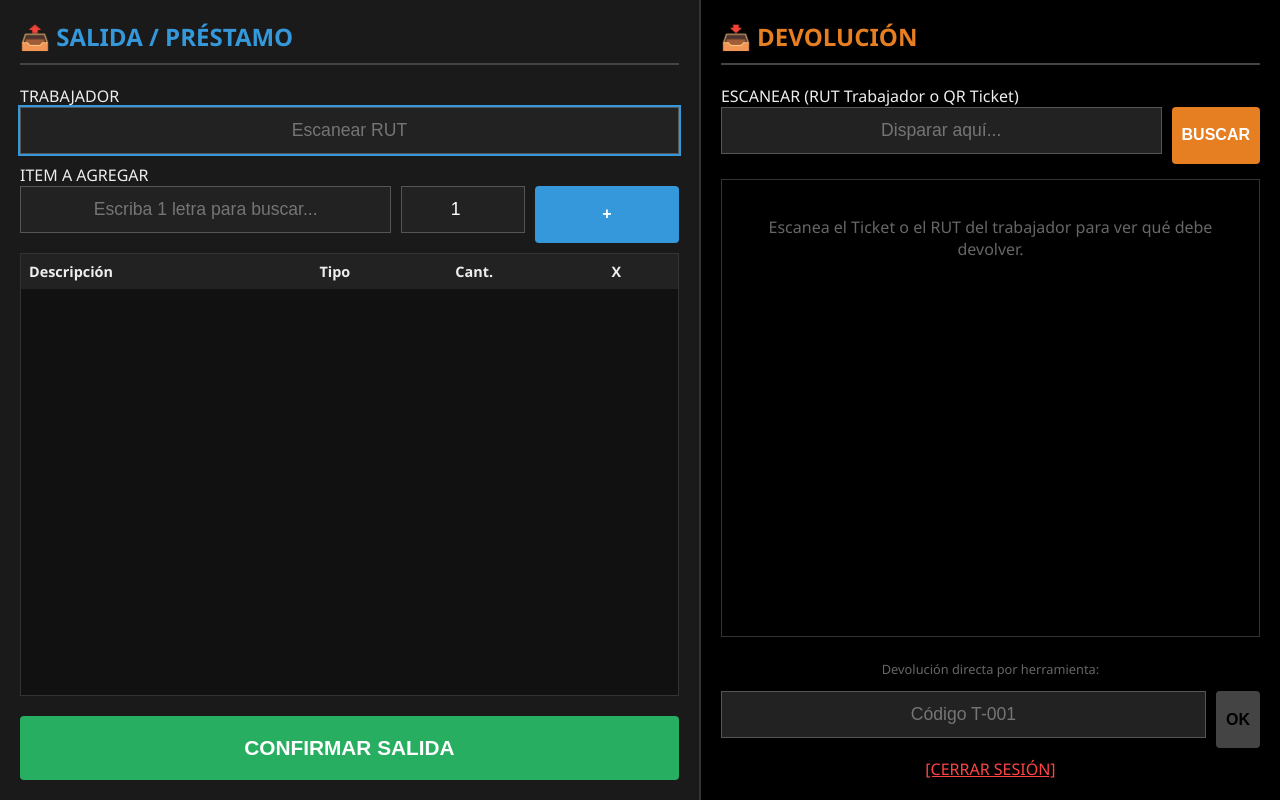
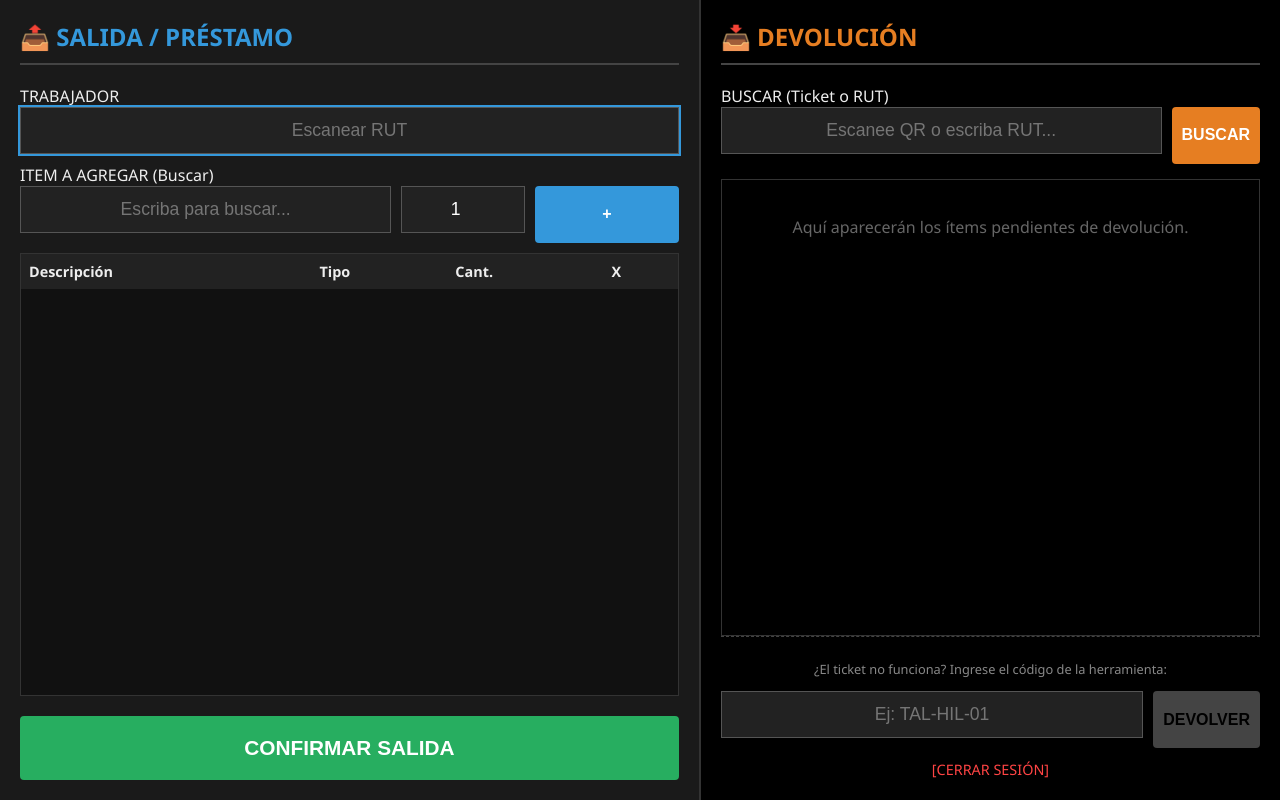
Before and after one commit to alexispferrada-wq/iron-trace-web, a Flask app: page /operador in a window 1280 px wide. Run offline with Flask 3, Linux system fonts and the light colour scheme; lists and menus that the app fills with data are empty; some libraries are stand-ins or nearby versions.

Commit message:
Update layout and labels in operador.html

```diff
--- a/templates/operador.html
+++ b/templates/operador.html
@@ -36,7 +36,7 @@
         .pending-item:hover { background: #111; }
         .btn-return-one { background: #e67e22; color: white; width: auto; padding: 5px 15px; font-size: 0.9em; }
 
-        .suggestions { background: #333; position: absolute; width: 40%; max-height: 200px; overflow-y: auto; display: none; border: 1px solid #555; z-index: 100; }
+        .suggestions { background: #333; position: absolute; width: 60%; max-height: 200px; overflow-y: auto; display: none; border: 1px solid #555; z-index: 100; }
         .sugg-item { padding: 10px; cursor: pointer; border-bottom: 1px solid #444; }
         .sugg-item:hover { background: #444; }
 
@@ -44,20 +44,21 @@
         .badge-tool { background: #3498db; color: white; }
         .badge-insumo { background: #f1c40f; color: black; }
 
-        .flash { background: #2ecc71; color: black; padding: 10px; margin-bottom: 10px; text-align: center; }
+        .flash { background: #2ecc71; color: black; padding: 10px; margin-bottom: 10px; text-align: center; border-radius: 4px; }
     </style>
 </head>
 <body>
 
     <div class="col-salida">
         <h2 style="color:#3498db;">📤 SALIDA / PRÉSTAMO</h2>
+
         <label>TRABAJADOR</label>
         <input type="text" id="worker_id_out" placeholder="Escanear RUT" autofocus>
 
-        <label>ITEM A AGREGAR</label>
+        <label>ITEM A AGREGAR (Buscar)</label>
         <div class="form-row">
-            <div style="flex: 3;">
-                <input type="text" id="tool_search" placeholder="Escriba 1 letra para buscar..." onkeyup="buscar(this.value)">
+            <div style="flex: 3; position: relative;">
+                <input type="text" id="tool_search" placeholder="Escriba para buscar..." onkeyup="buscar(this.value)" autocomplete="off">
                 <div id="sugg" class="suggestions"></div>
             </div>
             <div style="flex: 1;">
@@ -82,132 +83,189 @@
             {% if messages %}<div class="flash">{{ messages[0] }}</div>{% endif %}
         {% endwith %}
 
-        <label>ESCANEAR (RUT Trabajador o QR Ticket)</label>
+        <label>BUSCAR (Ticket o RUT)</label>
         <div class="search-return-box">
-            <input type="text" id="scan_input" placeholder="Disparar aquí..." onchange="buscarPendientes()">
+            <input type="text" id="scan_input" placeholder="Escanee QR o escriba RUT..." onchange="buscarPendientes()">
             <button class="btn-search-ret" onclick="buscarPendientes()">BUSCAR</button>
         </div>
 
+        <div id="loading_msg" style="display:none; color:yellow; text-align:center;">Buscando...</div>
+
         <div class="pending-list" id="pending_container">
             <p style="text-align:center; color:#666; padding:20px;">
-                Escanea el Ticket o el RUT del trabajador para ver qué debe devolver.
+                Aquí aparecerán los ítems pendientes de devolución.
             </p>
         </div>
 
-        <div style="margin-top:auto; padding-top:10px;">
-            <p style="font-size:0.8em; color:#666; text-align:center;">
-                Devolución directa por herramienta:
+        <div style="margin-top:auto; padding-top:10px; border-top:1px dashed #444;">
+            <p style="font-size:0.8em; color:#888; text-align:center;">
+                ¿El ticket no funciona? Ingrese el código de la herramienta:
             </p>
             <form action="/procesar_devolucion" method="POST" style="display:flex; gap:10px;">
-                <input type="text" name="tool_id" placeholder="Código T-001">
-                <button type="submit" style="background:#444; width:auto;">OK</button>
+                <input type="text" name="tool_id" placeholder="Ej: TAL-HIL-01" required>
+                <button type="submit" style="background:#444; width:auto;">DEVOLVER</button>
             </form>
         </div>
 
         <div style="text-align:center; margin-top:10px;">
-            <a href="/logout" style="color:#ff4444;">[CERRAR SESIÓN]</a>
+            <a href="/logout" style="color:#ff4444; text-decoration:none; font-size:0.9em;">[CERRAR SESIÓN]</a>
         </div>
     </div>
 
     <script>
-        // --- LOGICA SALIDA ---
+        // --- LÓGICA SALIDA (IZQUIERDA) ---
         let carrito = [];
         let currentItem = null;
 
         function buscar(q) {
-            // CORRECCIÓN: BUSCAR DESDE 1 LETRA
+            // BUSQUEDA INMEDIATA (Desde 1 letra)
             if(q.length < 1){ document.getElementById('sugg').style.display='none'; return; }
 
-            fetch('/api/buscar_herramientas?q='+q).then(r=>r.json()).then(data=>{
-                let box = document.getElementById('sugg'); box.innerHTML='';
-                if(data.length>0){
+            fetch('/api/buscar_herramientas?q='+q)
+            .then(r=>r.json())
+            .then(data=>{
+                let box = document.getElementById('sugg');
+                box.innerHTML='';
+                if(data.length > 0){
                     box.style.display='block';
                     data.forEach(i=>{
-                        let d = document.createElement('div'); d.className='sugg-item';
-                        d.innerHTML=`<b>${i.nombre}</b> <small>(${i.tipo})</small>`;
+                        let d = document.createElement('div');
+                        d.className='sugg-item';
+                        // Muestra stock disponible en verde o rojo
+                        let stockColor = i.stock > 0 ? '#2ecc71' : '#e74c3c';
+                        d.innerHTML=`
+                            <div style="font-weight:bold;">${i.nombre}</div>
+                            <div style="font-size:0.8em; color:#ccc;">
+                                ID: ${i.id} | <span style="color:${stockColor}">Stock: ${i.stock}</span>
+                            </div>`;
+
                         d.onclick=()=>{
-                            currentItem=i; document.getElementById('tool_search').value=i.nombre;
-                            box.style.display='none'; if(i.tipo==='INSUMO') document.getElementById('tool_qty').focus();
-                        }; box.appendChild(d);
+                            currentItem=i;
+                            document.getElementById('tool_search').value=i.nombre;
+                            box.style.display='none';
+                            // Si es insumo, enfocar cantidad para pedir varios
+                            if(i.tipo==='INSUMO') document.getElementById('tool_qty').select();
+                            else document.getElementById('tool_qty').focus();
+                        };
+                        box.appendChild(d);
                     });
-                } else box.style.display='none';
+                } else {
+                    box.style.display='none';
+                }
             });
         }
 
         function agregar() {
-            if(!currentItem) return alert("Seleccione ítem");
+            if(!currentItem) return alert("Seleccione un ítem del listado.");
             let qty = parseInt(document.getElementById('tool_qty').value);
-            if(qty > currentItem.stock) return alert("Sin stock suficiente");
+            if(qty > currentItem.stock) return alert("❌ Stock insuficiente. Quedan: " + currentItem.stock);
+
             carrito.push({...currentItem, cantidad: qty});
             renderCart();
-            currentItem=null; document.getElementById('tool_search').value=''; document.getElementById('tool_qty').value='1';
+
+            // Reset para seguir pistoleando rápido
+            currentItem=null;
+            document.getElementById('tool_search').value='';
+            document.getElementById('tool_qty').value='1';
             document.getElementById('tool_search').focus();
         }
 
         function renderCart() {
-            let html=''; carrito.forEach((it,idx)=>{
+            let html='';
+            carrito.forEach((it,idx)=>{
                 let cls = it.tipo==='HERRAMIENTA'?'badge-tool':'badge-insumo';
-                html+=`<tr><td>${it.nombre}</td><td><span class="badge ${cls}">${it.tipo[0]}</span></td><td>${it.cantidad}</td><td><b style="color:red;cursor:pointer" onclick="del(${idx})">x</b></td></tr>`;
-            }); document.getElementById('cart_body').innerHTML=html;
+                html+=`<tr>
+                    <td>${it.nombre}</td>
+                    <td><span class="badge ${cls}">${it.tipo[0]}</span></td>
+                    <td style="text-align:center;">${it.cantidad}</td>
+                    <td><b style="color:#e74c3c; cursor:pointer;" onclick="del(${idx})">✖</b></td>
+                </tr>`;
+            });
+            document.getElementById('cart_body').innerHTML=html;
         }
         function del(i){ carrito.splice(i,1); renderCart(); }
 
         function finalizar() {
-            let w = document.getElementById('worker_id_out').value;
-            if(!w || carrito.length===0) return alert("Faltan datos");
+            let w = document.getElementById('worker_id_out').value.trim();
+            if(!w) return alert("⚠️ Falta escanear el Trabajador");
+            if(carrito.length===0) return alert("⚠️ El carro está vacío");
+
             fetch('/procesar_salida_masiva', {
                 method:'POST', headers:{'Content-Type':'application/json'},
                 body: JSON.stringify({worker_id: w, items: carrito})
             }).then(r=>r.json()).then(d=>{
                 if(d.status==='ok'){
+                    // Abrir ticket e limpiar
                     window.open('/ticket/'+d.ticket_id, '_blank', 'width=400,height=600');
-                    carrito=[]; renderCart(); document.getElementById('worker_id_out').value='';
-                } else alert(d.msg);
+                    carrito=[]; renderCart();
+                    document.getElementById('worker_id_out').value='';
+                    document.getElementById('worker_id_out').focus();
+                } else {
+                    alert("ERROR: " + d.msg);
+                }
             });
         }
 
-        // --- LOGICA DEVOLUCION (RUT o QR TICKET) ---
+        // --- LÓGICA DEVOLUCIÓN INTELIGENTE (DERECHA) ---
         function buscarPendientes() {
-            let input = document.getElementById('scan_input').value.trim();
+            let input = document.getElementById('scan_input').value.trim().toUpperCase();
             if(!input) return;
 
-            let apiUrl = '';
-            if(input.startsWith("TICKET:")) {
-                let ticketId = input.split(":")[1];
-                apiUrl = '/api/prestamos_ticket?ticket_id=' + ticketId;
+            let div = document.getElementById('pending_container');
+            div.innerHTML = '<p style="text-align:center; color:yellow;">🔍 Buscando...</p>';
+
+            // ESTRATEGIA: Intentar buscar como TICKET primero. Si falla, buscar como RUT.
+            // Limpiamos prefijo si viene del scanner
+            let limpio = input.replace('TICKET:', '').trim();
+
+            // 1. Intento por TICKET
+            fetch('/api/prestamos_ticket?ticket_id=' + limpio)
+            .then(r => r.json())
+            .then(dataTicket => {
+                if(dataTicket.length > 0) {
+                    renderPendientes(dataTicket, "Ticket #" + limpio);
                 } else {
-                apiUrl = '/api/prestamos_trabajador?worker_id=' + input;
+                    // 2. Si no hay ticket, intentamos por TRABAJADOR
+                    fetch('/api/prestamos_trabajador?worker_id=' + limpio)
+                    .then(r2 => r2.json())
+                    .then(dataWorker => {
+                        if(dataWorker.length > 0) {
+                            renderPendientes(dataWorker, "Trabajador " + limpio);
+                        } else {
+                            div.innerHTML = `<div style="text-align:center; padding:20px;">
+                                <h3 style="color:#e74c3c;">⛔ No encontrado</h3>
+                                <p>No hay préstamos activos para:<br><b>${limpio}</b></p>
+                            </div>`;
+                        }
+                    });
+                }
+            });
+
+            document.getElementById('scan_input').value = '';
+            document.getElementById('scan_input').focus();
         }
 
-            fetch(apiUrl)
-            .then(r=>r.json())
-            .then(data => {
+        function renderPendientes(data, titulo) {
             let div = document.getElementById('pending_container');
-                div.innerHTML = '';
-
-                if(data.length === 0) {
-                    div.innerHTML = '<p style="text-align:center; padding:20px; color:#2ecc71;">¡Todo devuelto! (O ticket no encontrado)</p>';
-                    return;
-                }
+            div.innerHTML = `<div style="background:#222; padding:5px; text-align:center; color:#2ecc71; font-weight:bold; border-bottom:1px solid #444;">RESULTADOS: ${titulo}</div>`;
 
             data.forEach(p => {
                 let item = document.createElement('div');
                 item.className = 'pending-item';
                 item.innerHTML = `
-                        <div>
-                            <div style="color:#e67e22; font-weight:bold;">${p.nombre}</div>
-                            <small style="color:#888;">ID: ${p.tool_id} | Cant: ${p.cantidad} | ${p.fecha_salida.split(' ')[1]}</small>
+                    <div style="flex:1;">
+                        <div style="color:#fff; font-weight:bold;">${p.nombre}</div>
+                        <small style="color:#888;">CÓD: <b style="color:#e67e22;">${p.tool_id}</b> | Cant: ${p.cantidad}</small>
+                        <br>
+                        <small style="color:#555;">Salida: ${p.fecha_salida}</small>
                     </div>
                     <form action="/procesar_devolucion" method="POST">
                         <input type="hidden" name="prestamo_id" value="${p.prestamo_id}">
-                            <button type="submit" class="btn-return-one">DEVOLVER</button>
+                        <button type="submit" class="btn-return-one">RECIBIR</button>
                     </form>
                 `;
                 div.appendChild(item);
             });
-            });
-            document.getElementById('scan_input').value = '';
-            document.getElementById('scan_input').focus();
         }
     </script>
 </body>
```
Lines whose indentation alone changed are shown as unchanged.
